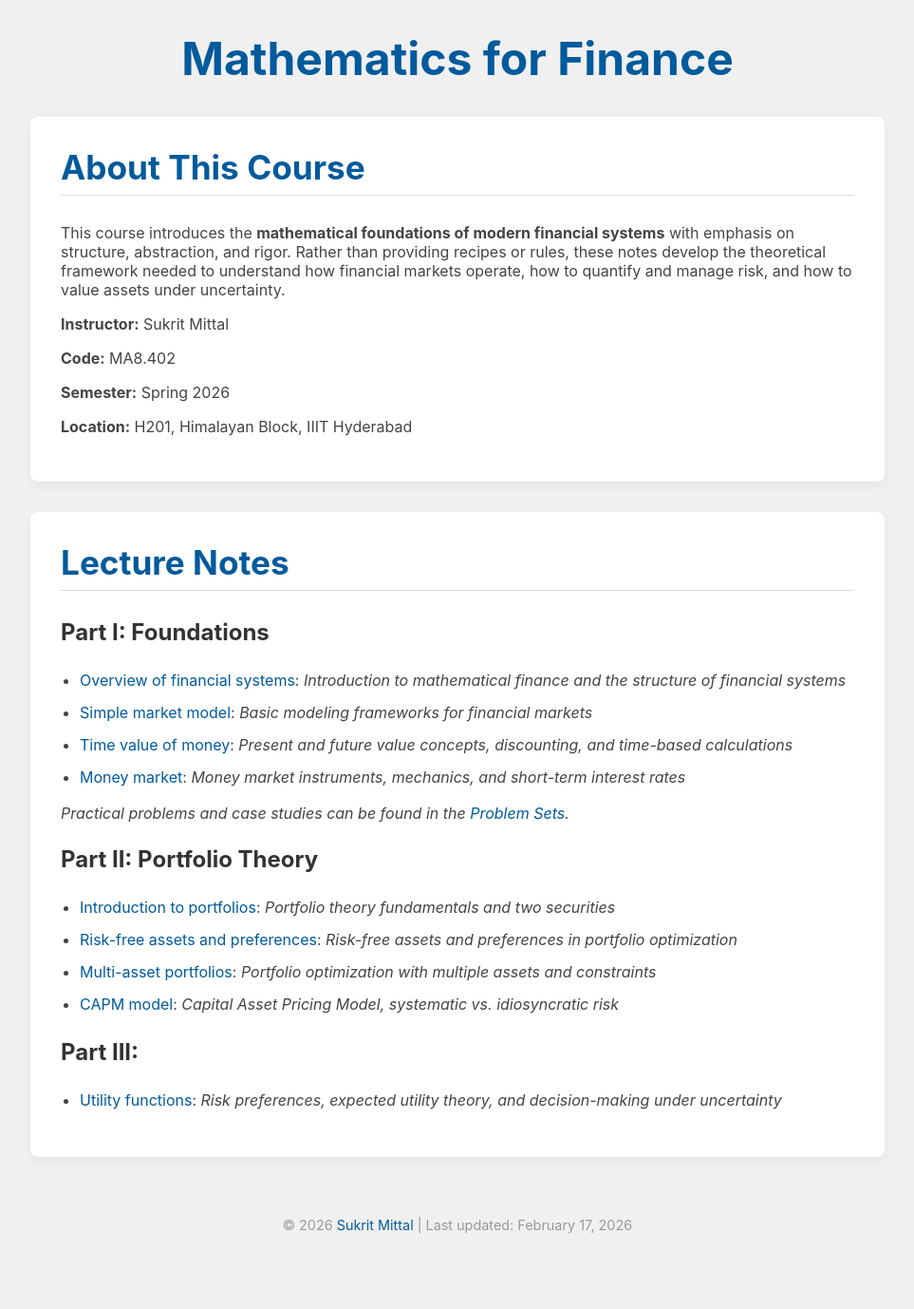
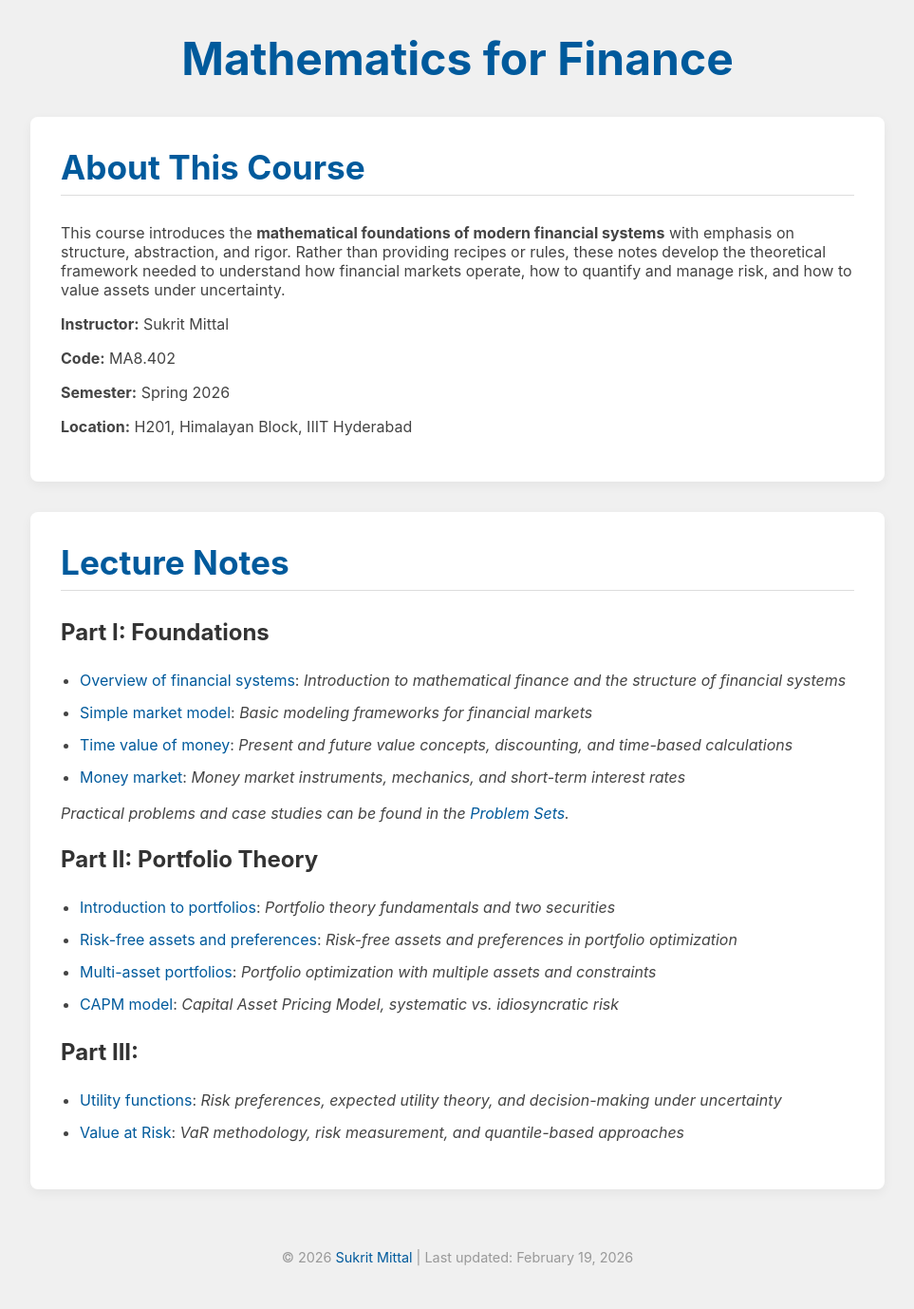
Before and after one commit to mittalsukrit/Mathematics-for-Finance, a Jekyll site: the page index.html, which Jekyll copies as it is, in a window 1280 px wide. Shown: the whole page at 95% size, without its empty margins (158-1121 px from the left). Built offline with Jekyll 4.4.1, drawn with Linux system fonts in a browser that asks for light colours; before the commit the page ends 1344 px from its top, so only the background shows below that.

```diff
--- a/index.html
+++ b/index.html
@@ -40,11 +40,12 @@
         <h3>Part III:</h3>
         <ul>
             <li><a href="lectures/09-utility-functions.html">Utility functions</a>: <i>Risk preferences, expected utility theory, and decision-making under uncertainty</i></li>
+            <li><a href="lectures/10-VaR.html">Value at Risk</a>: <i>VaR methodology, risk measurement, and quantile-based approaches</i></li>
         </ul>
     </section>
 
     <footer>
-        <p>© 2026 <a href="https://mittalsukrit.github.io">Sukrit Mittal</a> | Last updated: February 17, 2026</p>
+        <p>© 2026 <a href="https://mittalsukrit.github.io">Sukrit Mittal</a> | Last updated: February 19, 2026</p>
     </footer>
 </body>
 </html>
--- a/lectures/10-VaR.html
+++ b/lectures/10-VaR.html
@@ -289,7 +289,7 @@
 <section class="slide">
 <h3 id="visualizing-quantiles">Visualizing Quantiles</h3>
 <div data-align="center">
-<p><img src="Figures/loss_distribution_quantiles.png" alt="Loss Distribution and Quantiles" style="width:85%;"/></p>
+<p><img src="Figures/loss_distribution_quantiles.png" alt="Loss Distribution and Quantiles" style="width:65%;"/></p>
 </div>
 <p><em>Figure: Loss distribution with VaR at 95% and 99% confidence
 levels. The shaded regions show the probability mass beyond each VaR
```
Also changed, not shown: lectures/10-VaR.md (+1 -1 lines).
